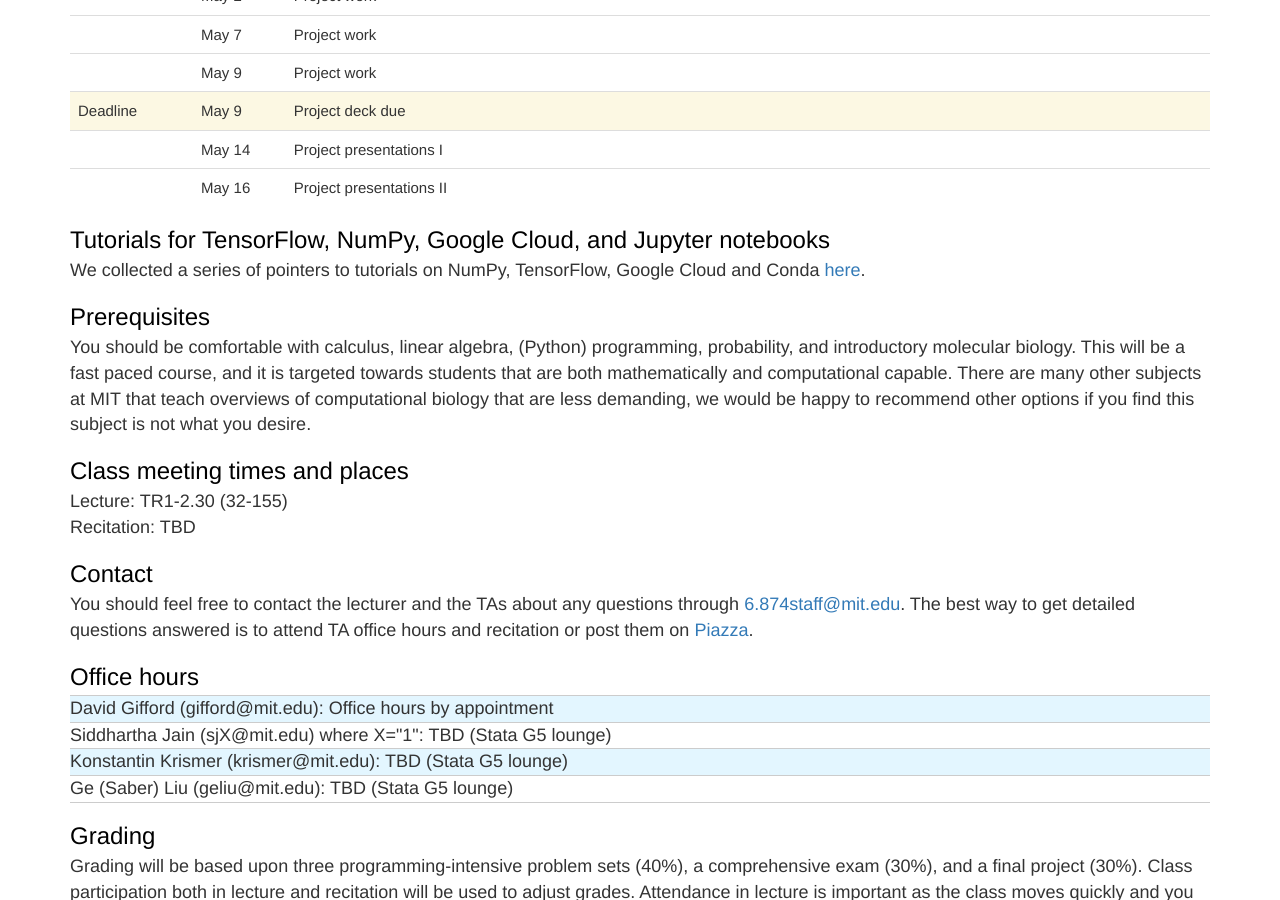
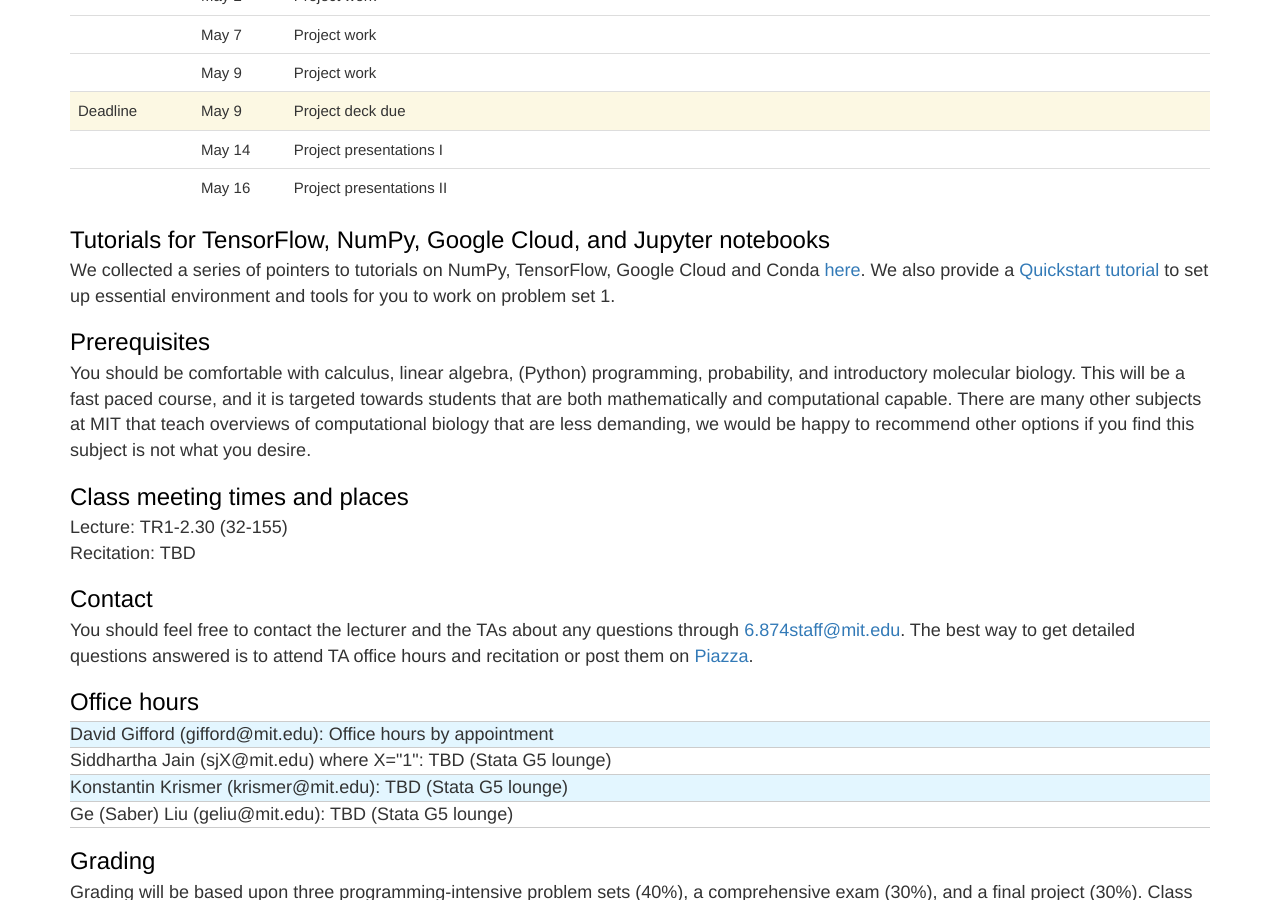
Before and after one commit to mit6874/mit6874.github.io, a Jekyll site: the page built from index.html, in a window 1280 px wide and 900 px high, scrolled down 2453 px. Built offline with Jekyll 4.4.1, drawn with Linux system fonts in a browser that asks for light colours; nearby versions of some CDN libraries.

Commit message:
Update index.html

```diff
--- a/index.html
+++ b/index.html
@@ -373,7 +373,7 @@ layout: default
     </table>
 
     <h2 class="module-header">Tutorials for TensorFlow, NumPy, Google Cloud, and Jupyter notebooks</h2>
-    <p>We collected a series of pointers to tutorials on NumPy, TensorFlow, Google Cloud and Conda <a href="tutorials/main/">here</a>.</p>
+    <p>We collected a series of pointers to tutorials on NumPy, TensorFlow, Google Cloud and Conda <a href="tutorials/main/">here</a>. We also provide a <a href="tutorials/quickstart/">Quickstart tutorial</a> to set up essential environment and tools for you to work on problem set 1.</p>
 
     <h2 class="module-header">Prerequisites</h2>
 	<p>You should be comfortable with calculus, linear algebra, (Python) programming, probability, and introductory molecular biology. This will be a fast paced course, and it is targeted towards students that are both mathematically and computational capable. There are many other subjects at MIT that teach overviews of computational biology that are less demanding, we would be happy to recommend other options if you find this subject is not what you desire.</p>
```
